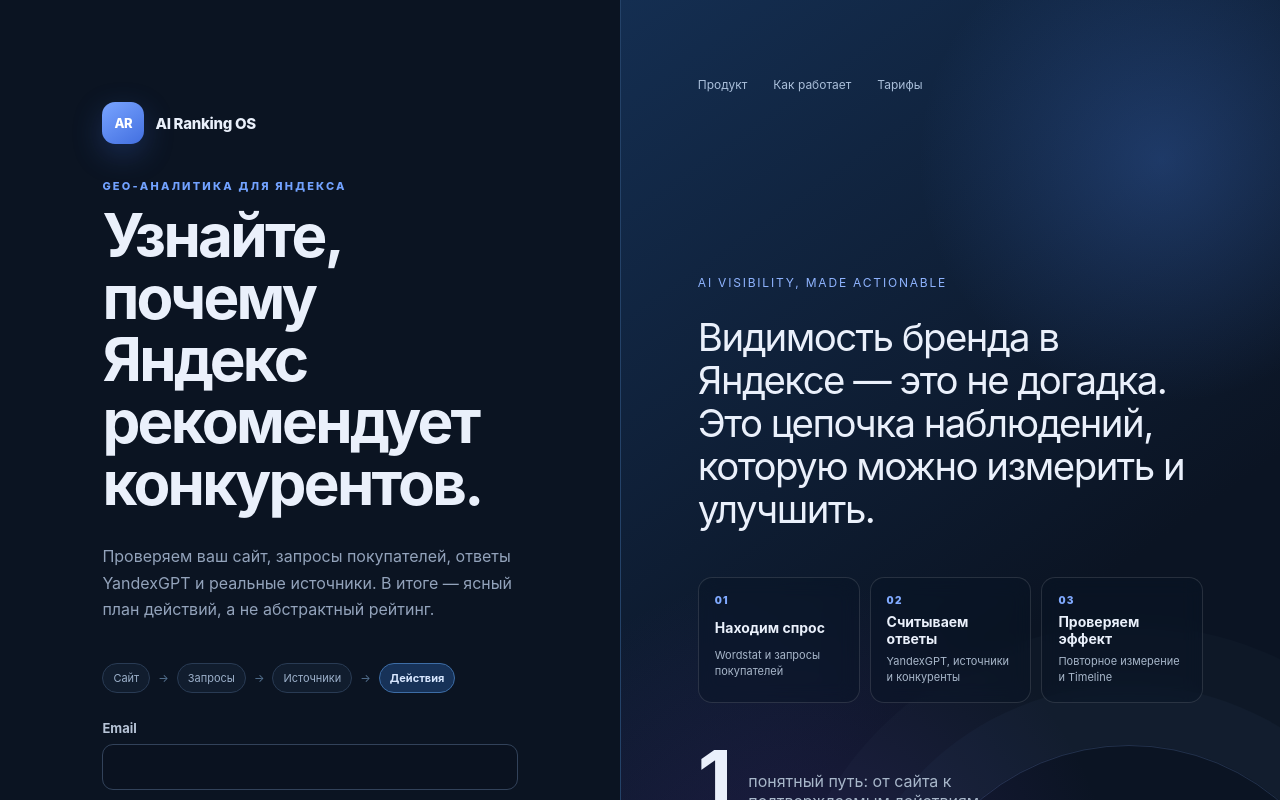
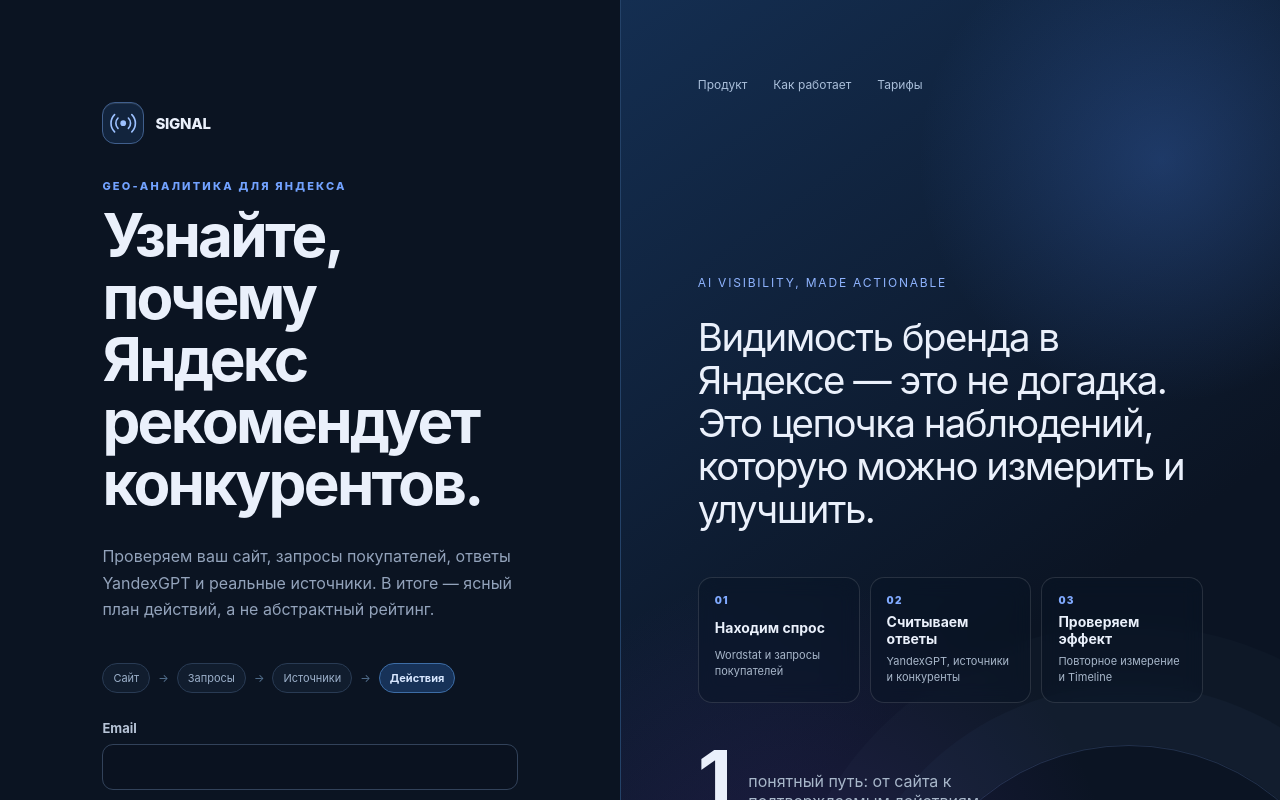
Before and after one commit to jkimplex-eng/ai-ranking-os, a React (Vite) app in the folder frontend/: page / in a window 1280 px wide. Shown: the top 800 px of the page. Built offline with nearby package versions, Linux system fonts and the light colour scheme.

Commit message:
feat: introduce Signal brand mark

```diff
--- a/frontend/src/main.tsx
+++ b/frontend/src/main.tsx
@@ -271,6 +271,18 @@
         : "Критично";
 }
 
+function SignalMark({ compact = false }: { compact?: boolean }) {
+  return (
+    <span className={`signal-mark${compact ? " compact" : ""}`} aria-hidden="true">
+      <svg viewBox="0 0 48 48" role="img">
+        <circle cx="24" cy="24" r="4.5" fill="currentColor" />
+        <path d="M15.8 15.8a11.6 11.6 0 0 0 0 16.4M32.2 15.8a11.6 11.6 0 0 1 0 16.4" />
+        <path d="M10.4 10.4a19.2 19.2 0 0 0 0 27.2M37.6 10.4a19.2 19.2 0 0 1 0 27.2" />
+      </svg>
+    </span>
+  );
+}
+
 function Login({ onReady }: { onReady: (profile: AuthProfile) => void }) {
   const [email, setEmail] = useState("");
   const [password, setPassword] = useState("");
@@ -292,7 +304,7 @@
   return (
     <main className="login-shell">
       <section className="login-panel">
-        <div className="login-brand"><div className="logo-mark">AR</div><span>AI Ranking OS</span></div>
+        <div className="login-brand"><SignalMark /><span>SIGNAL</span></div>
         <span className="eyebrow">GEO-АНАЛИТИКА ДЛЯ ЯНДЕКСА</span>
         <h1>Узнайте, почему Яндекс рекомендует конкурентов.</h1>
         <p>
@@ -403,8 +415,8 @@
     <div className="app-shell">
       <aside className="sidebar">
         <button className="wordmark" onClick={() => onNavigate("home")}>
-          <span className="logo-mark small">AR</span>
-          <span>AI Ranking OS</span>
+          <SignalMark compact />
+          <span>SIGNAL</span>
         </button>
         <nav aria-label="Основная навигация">
           <span className="nav-section-label">Главное</span>
@@ -433,7 +445,7 @@
       <div className="app-main">
         <header className="topbar">
           <div>
-            <span className="mobile-brand">AI Ranking OS</span>
+            <span className="mobile-brand">SIGNAL</span>
           </div>
           <div className="top-actions">
             <Badge tone={systemReady === true ? "success" : systemReady === false ? "danger" : "neutral"}>● {systemReady === true ? "Система работает" : systemReady === false ? "Система недоступна" : "Проверка системы"}</Badge>
--- a/frontend/src/styles.css
+++ b/frontend/src/styles.css
@@ -242,6 +242,7 @@
 
 /* Product entrance — focused, editorial, and deliberately calm. */
 .login-brand{display:flex;align-items:center;gap:11px;font-size:15px;font-weight:850;letter-spacing:-.02em}
+.signal-mark{display:grid;place-items:center;width:42px;height:42px;color:#9dc1ff;border:1px solid #405f8d;border-radius:13px;background:#12243d;box-shadow:inset 0 1px #ffffff18}.signal-mark.compact{width:32px;height:32px;border-radius:10px}.signal-mark svg{width:76%;height:76%;overflow:visible}.signal-mark path{fill:none;stroke:currentColor;stroke-width:2.6;stroke-linecap:round}
 .login-panel h1{max-width:650px}.login-panel form{margin-top:24px}
 .login-proof{display:flex;flex-wrap:wrap;gap:8px;align-items:center;margin:25px 0 3px;font-size:11px;color:#9cb0ca}
 .login-proof span,.login-proof b{padding:7px 10px;border:1px solid #293b54;border-radius:999px;background:#111d2e}
```
